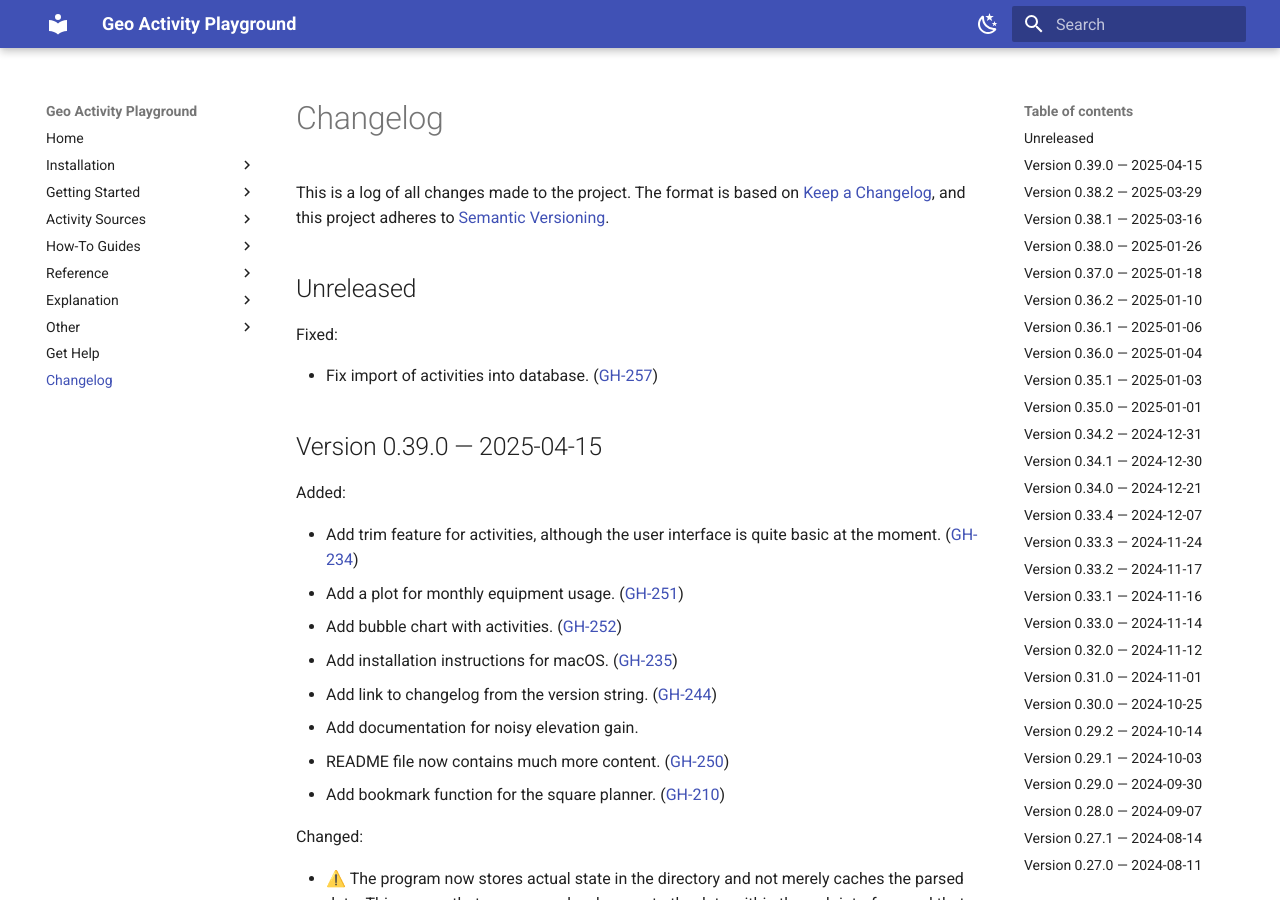
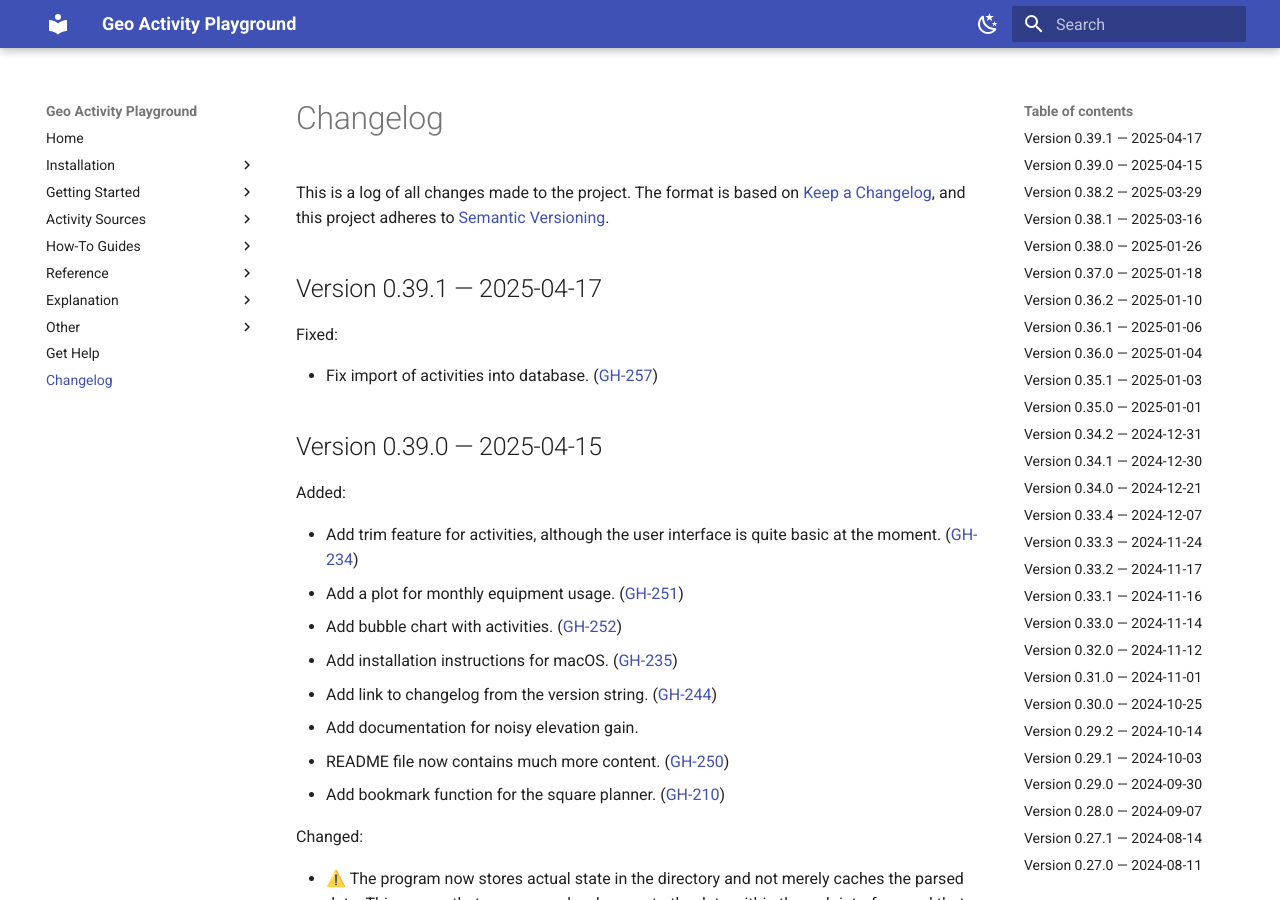
Before and after one commit to martin-ueding/geo-activity-playground, an MkDocs documentation site: the page built from docs/changelog.md, in a window 1280 px wide and 900 px high. Built offline with MkDocs 1.6.1 and Material for MkDocs 9.7.7, drawn with Linux system fonts in a browser that asks for light colours.

Commit message:
Changelog entry

```diff
--- a/docs/changelog.md
+++ b/docs/changelog.md
@@ -15,7 +15,7 @@ Types of changes
 ([GH-000](https://github.com/martin-ueding/geo-activity-playground/issues/000))
 -->
 
-## Unreleased
+## Version 0.39.1 — 2025-04-17
 
 Fixed:
 
```
